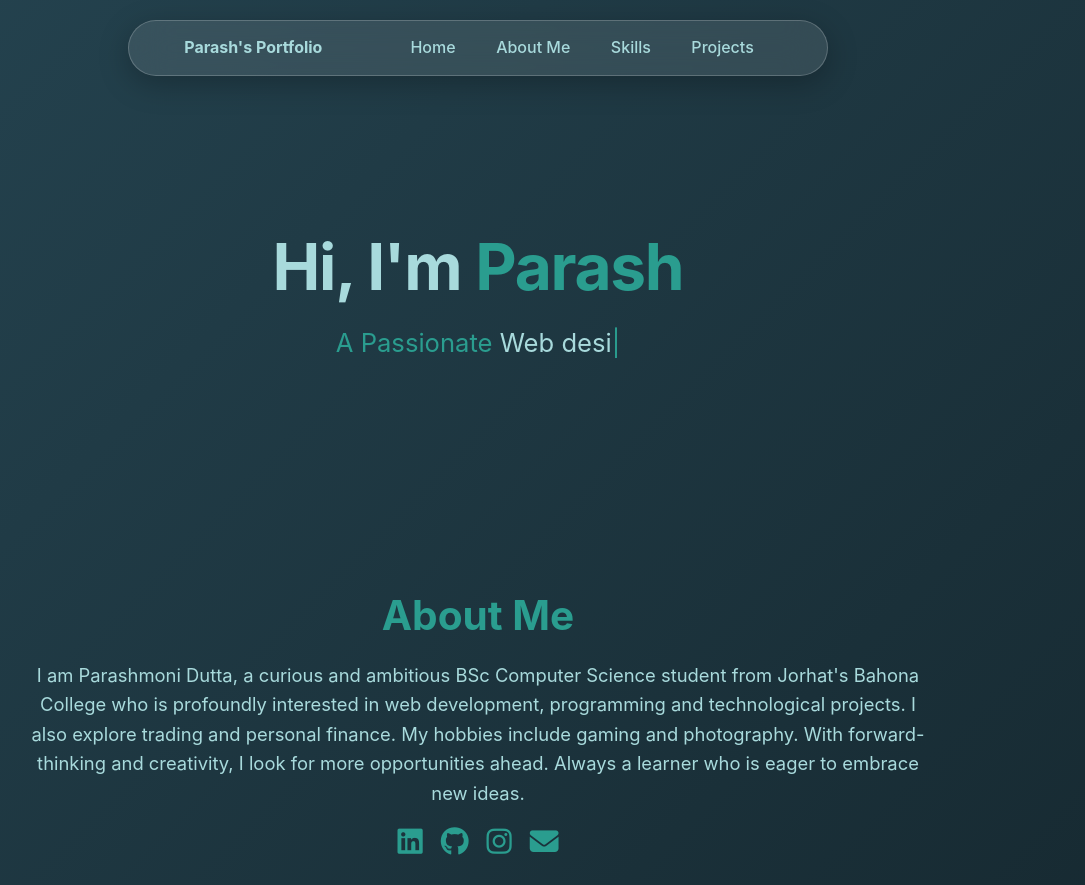
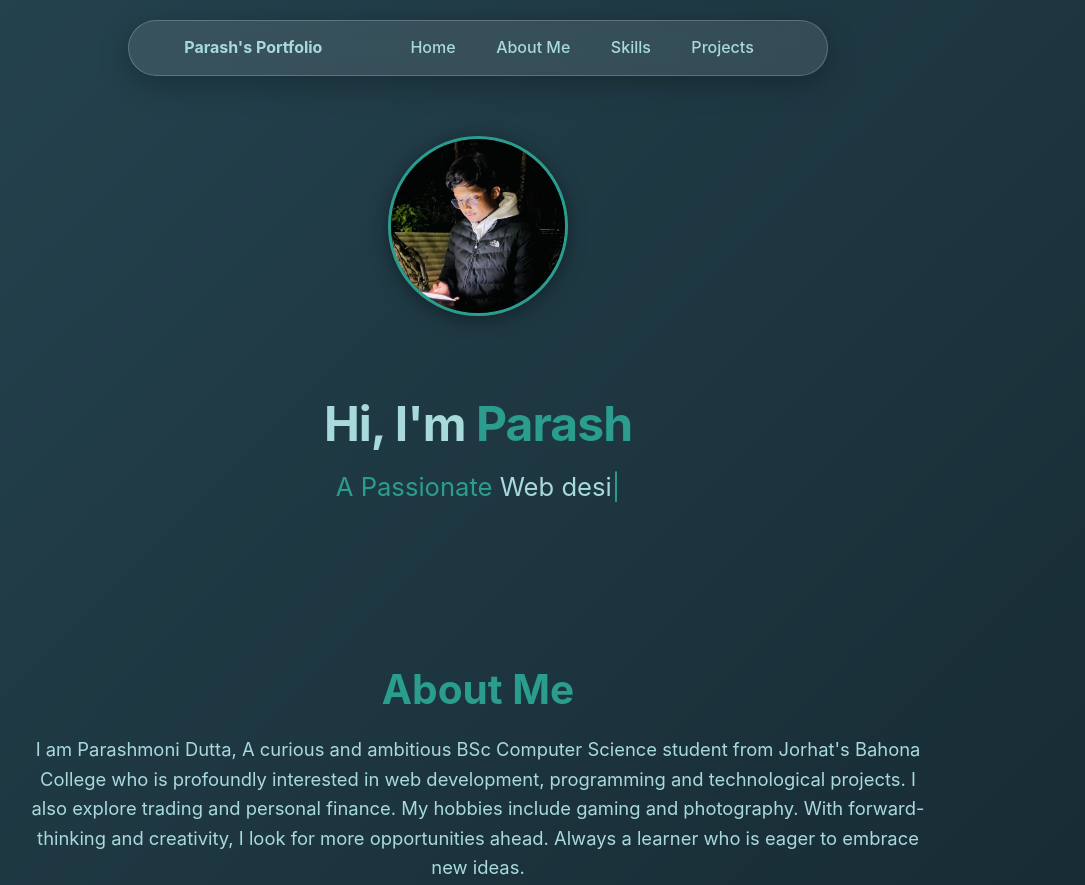
Before and after one commit to Parash-hh/Comeback-hoga, a plain HTML site: page index.html in a window 1280 px wide. Shown: the top 885 px of the page, without its empty margins (162-1247 px from the left). Drawn offline with nearby package versions, Linux system fonts and the light colour scheme.

Commit message:
comeback2

```diff
--- a/index.html
+++ b/index.html
@@ -26,6 +26,7 @@
 </nav>
 
 <!-- Home Section -->
+  <div class="avatar"><img src="./image/IMG_20231119_223637_626.jpg" alt="Parashmoni Dutta" class="profilepic"></div>
 <div class="hero" id="home">
     <h1>Hi, I'm <span class="purple">Parash </span></h1>
     <p> A Passionate <dev><span class="hehe69" id="element"></span></dev>
@@ -36,7 +37,7 @@
 <!-- About Me Section -->
 <section id="about" class="about">
     <h2>About Me</h2>
-    <p>I am Parashmoni Dutta, a curious and ambitious BSc Computer Science student from Jorhat's Bahona College who is
+    <p>I am Parashmoni Dutta, A curious and ambitious BSc Computer Science student from Jorhat's Bahona College who is
         profoundly interested in web development, programming and technological projects.
         I also explore trading and personal finance. My hobbies include gaming and photography. With forward-thinking
         and creativity, I look for more opportunities ahead.
--- a/style.css
+++ b/style.css
@@ -79,11 +79,11 @@ nav a:hover {
 
 .hero {
     text-align: center;
-    padding: 120px 20px;
+    padding: 50px 20px;
 }
 
 .hero h1 {
-    font-size: 4rem;
+    font-size: 3rem;
     font-weight: 700;
     letter-spacing: -0.02em;
     color: var(--white);
@@ -454,3 +454,19 @@ nav {
         grid-column: span 12 !important; /* full width on small screens */
     }
 }
+.profilepic {
+    width: 180px;
+    height: 180px;
+    object-fit: cover;
+    border-radius: 50%;
+    border: 3px solid var(--orange-web);
+    margin-bottom: 20px;
+    margin-top: 40px;
+    box-shadow: 0 4px 20px rgba(0,0,0,0.4);
+
+}
+.avatar{
+     display: flex;
+    justify-content: center;
+    align-items: center;
+}
```
Also changed, not shown: image/IMG_20231119_223637_626.jpg (added).
